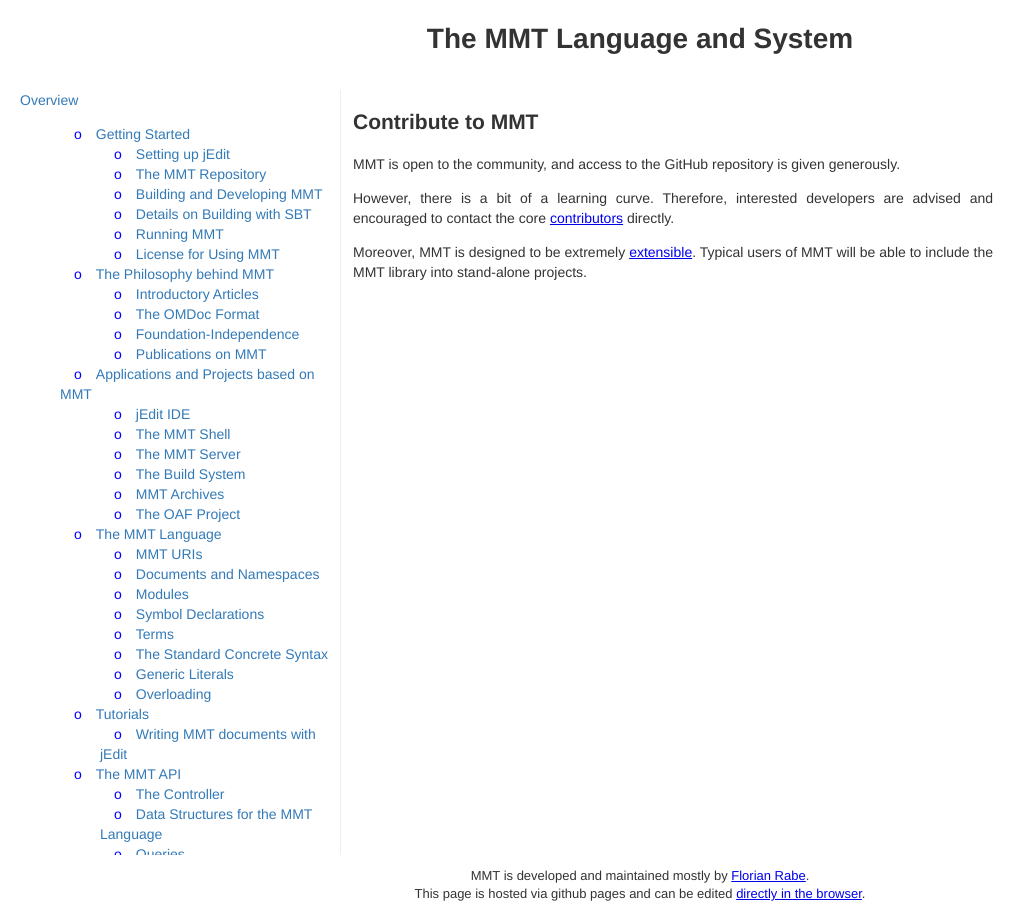
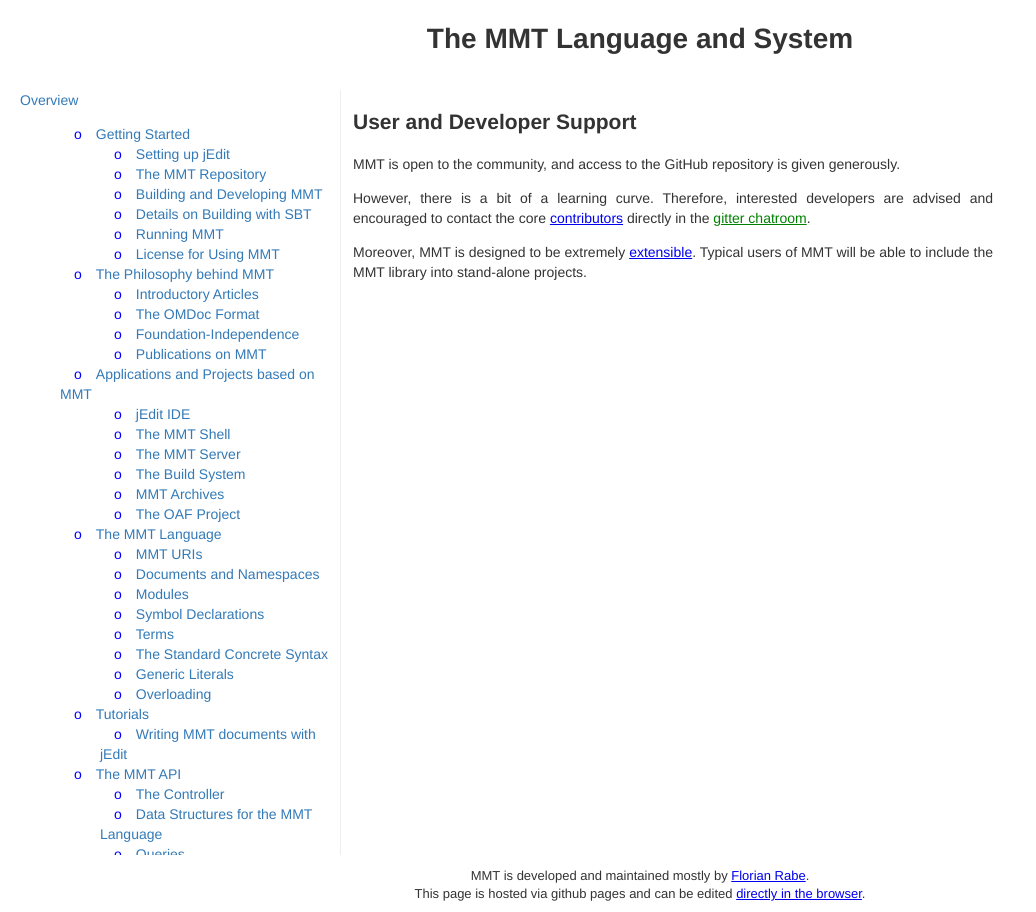
Before and after one commit to UniFormal/uniformal.github.io, a Jekyll site: the page built from doc/development/index.md, in a window 1280 px wide. Shown: the whole page, without its empty margins (0-1036 px from the left). Built offline with Jekyll 4.4.1, drawn with Linux system fonts in a browser that asks for light colours.

Commit message:
Update index.md

```diff
--- a/doc/development/index.md
+++ b/doc/development/index.md
@@ -1,12 +1,12 @@
 ---
 layout: doc
-title: Contribute to MMT
+title: User and Developer Support
 ---
 
 MMT is open to the community, and access to the GitHub repository is given generously.
 
 However, there is a bit of a learning curve.
-Therefore, interested developers are advised and encouraged to contact the core [contributors](contributors) directly.
+Therefore, interested developers are advised and encouraged to contact the core [contributors](contributors) directly in the [gitter chatroom](https://gitter.im/UniFormal/MMT).
 
 Moreover, MMT is designed to be extremely [extensible](extend).
 Typical users of MMT will be able to include the MMT library into stand-alone projects.
```
